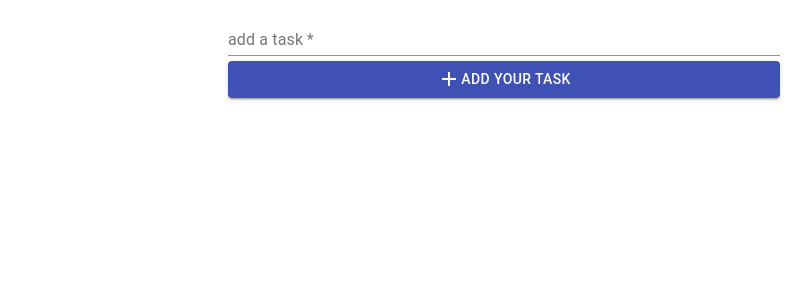
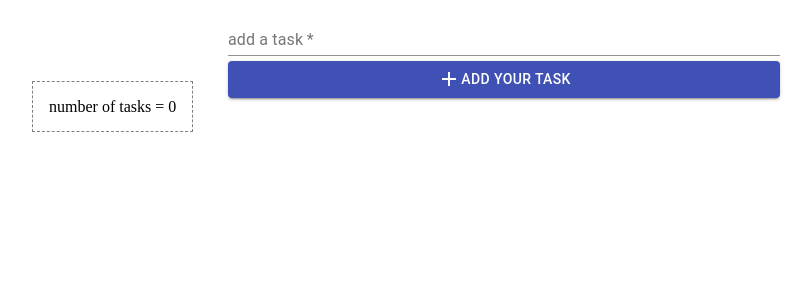
Before and after one commit to eman275/to-do-App, a React (Create React App) app: page / in a window 1280 px wide. Shown: the top 300 px of the page, without its empty margins (136-948 px from the left). Built offline with nearby package versions, Linux system fonts and the light colour scheme.

Commit message:
number of tasks

```diff
--- a/src/components/Todos/Todos.tsx
+++ b/src/components/Todos/Todos.tsx
@@ -2,7 +2,7 @@ import { useContext, useState } from "react";
 import { MainContext } from "../../context/MainContext";
 import { Droppable, DragDropContext, DropResult } from "react-beautiful-dnd";
 import Todo from "./Todo";
-import { Snackbar } from "@material-ui/core";
+import { Box, Snackbar } from "@material-ui/core";
 import { Alert } from "@material-ui/lab";
 import FlipMove from "react-flip-move";
 
@@ -16,12 +16,16 @@ const Todos = () => {
     moveTodo(x.source.index, x.destination.index);
     setTimeout(() => setDragging(false), 200);
   };
+
   return (
     <>
       <DragDropContext
         onBeforeDragStart={() => setDragging(true)}
         onDragEnd={onDragEnd}
       >
+        <Box component="span" sx={{ p: 2,m:20,border: '1px dashed grey',color:'primary' }} >
+          number of tasks = {todos.length}
+        </Box>
         <Droppable droppableId="0">
           {(p) => (
             <div {...p.droppableProps} ref={p.innerRef}>
@@ -38,6 +42,7 @@ const Todos = () => {
                   );
                 })}
               </FlipMove>
+
               {p.placeholder}
             </div>
           )}
```
